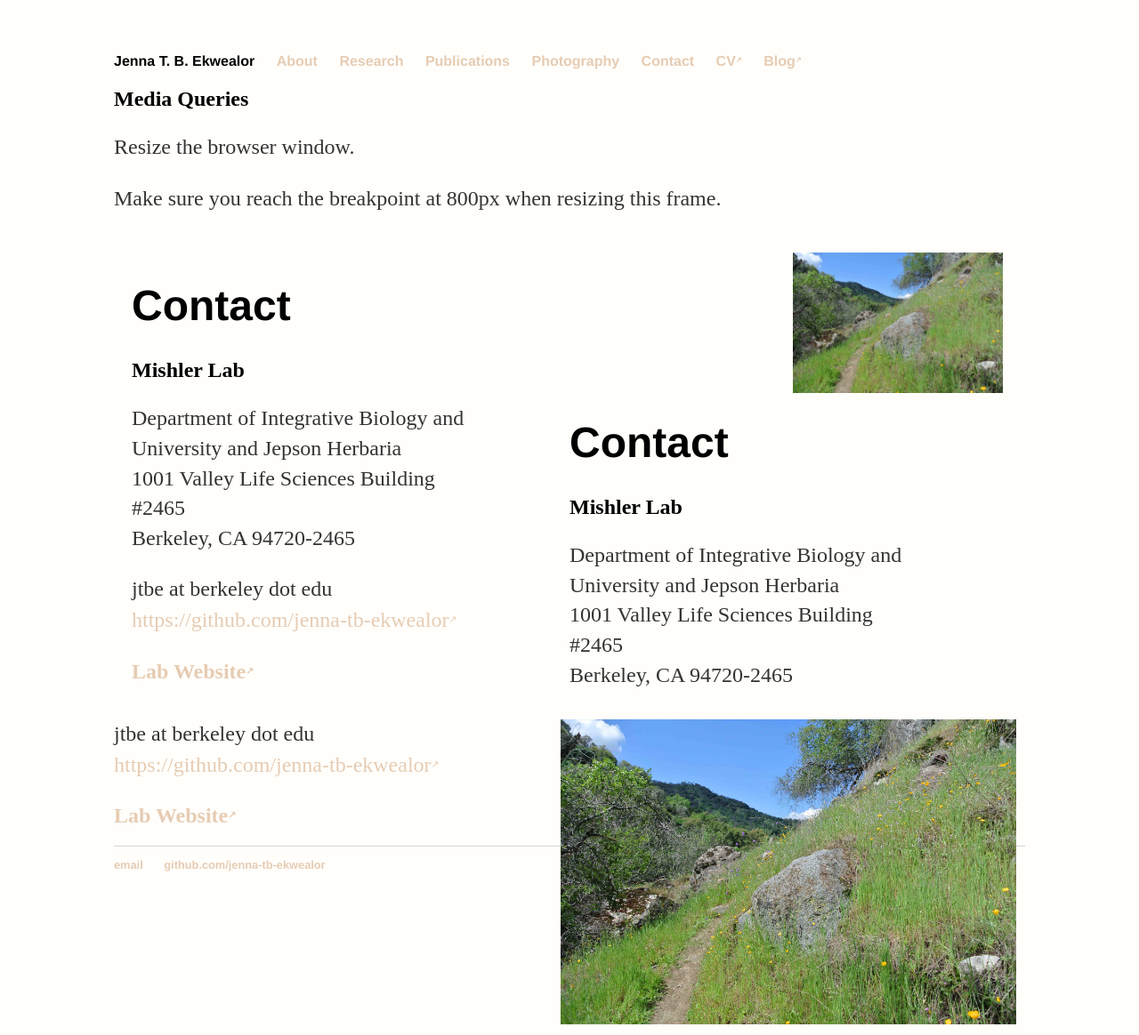
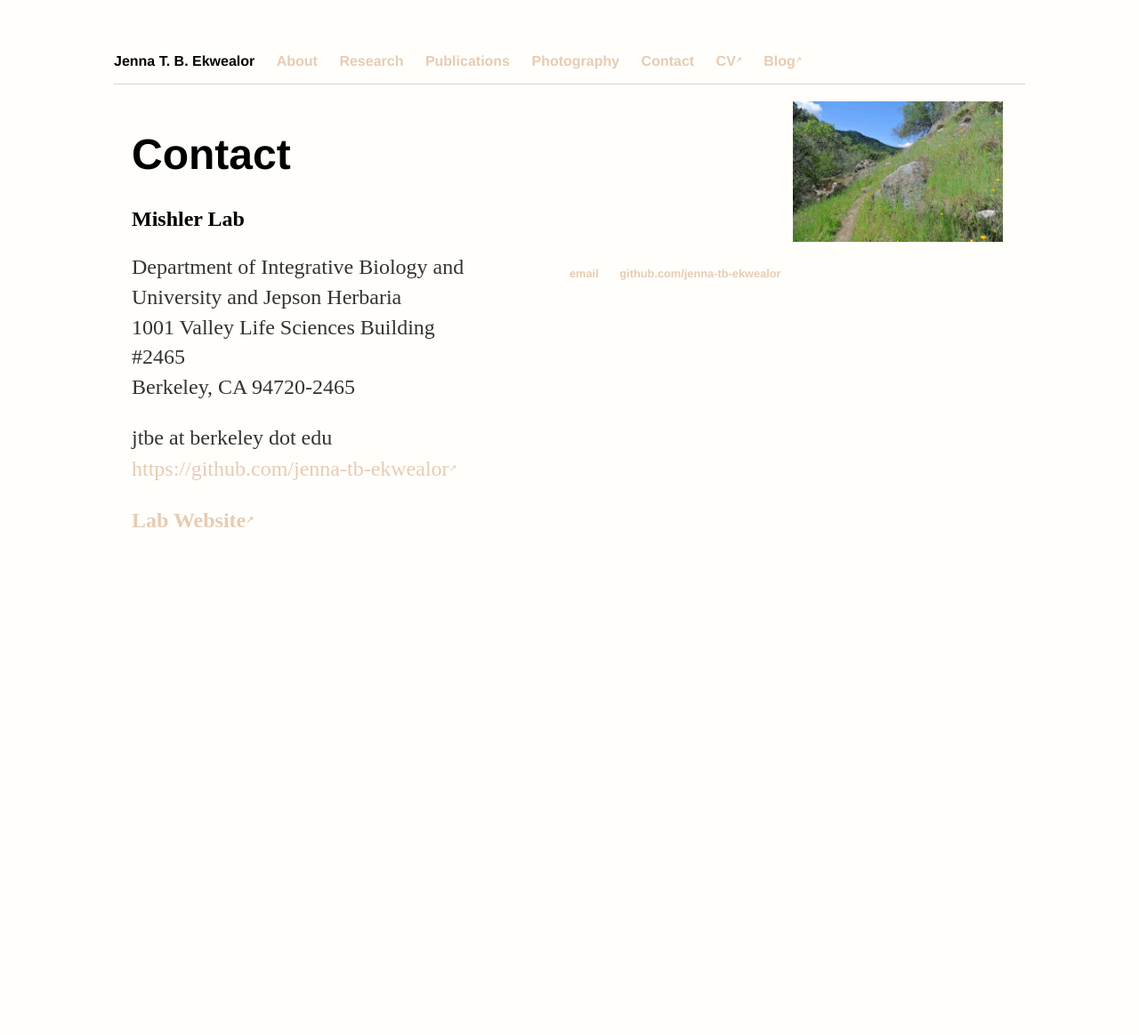
Before and after one commit to jenna-tb-ekwealor/jenna-tb-ekwealor.github.io, a Jekyll site: the page built from contact/index.html, in a window 1280 px wide. Shown: the whole page at 89% size. Built offline with Jekyll 4.4.1, drawn with Linux system fonts in a browser that asks for light colours; after the commit the page ends 900 px from its top, so only the background shows below that.

Commit message:
edit resonsive columns ;

```diff
--- a/contact/index.html
+++ b/contact/index.html
@@ -39,10 +39,6 @@ title: J.T.B. Ekwealor | Contact
 </head>
 <body>
 
-<h2>Media Queries</h2>
-<p>Resize the browser window.</p>
-
-<p>Make sure you reach the breakpoint at 800px when resizing this frame.</p>
 
 <div class="left">
  <h1>Contact</h1>
@@ -65,25 +61,10 @@ title: J.T.B. Ekwealor | Contact
 </div>
 
 </body>
+
 </html>
 
 
-<div class="blurb">
-	<h1>Contact</h1>
-  	<h2>Mishler Lab
-  		<img class=asyncImage src="../img/poppytrail_small.jpg" data-src="../img/poppytrail.JPG" style="float: right; width: 50%; margin-right: 1%; margin-bottom: 0.5em; alt="A hillside trail through green grass and California poppies.">
-	</h2>
-  	<p>Department of Integrative Biology and <br>
-  		University and Jepson Herbaria <br>
-  		1001 Valley Life Sciences Building <br>
-		#2465 <br>
-		Berkeley, CA 94720-2465
-	</p>
-	<p> jtbe at berkeley dot edu <br />
-		<a href="https://github.com/jenna-tb-ekwealor" target="_blank">https://github.com/jenna-tb-ekwealor<font size="-1"><sup>&#8599;</font></sup></a>
-		</p>
-	<h2> <a href="https://bnhmwp.berkeley.edu/bryolab" target="_blank">Lab Website<font size="-1"><sup>&#8599;</font></sup></a>	</h2>
-</div><!-- /.blurb -->
 
 <script language="javascript">
 src="../imageLoad.js"
```
